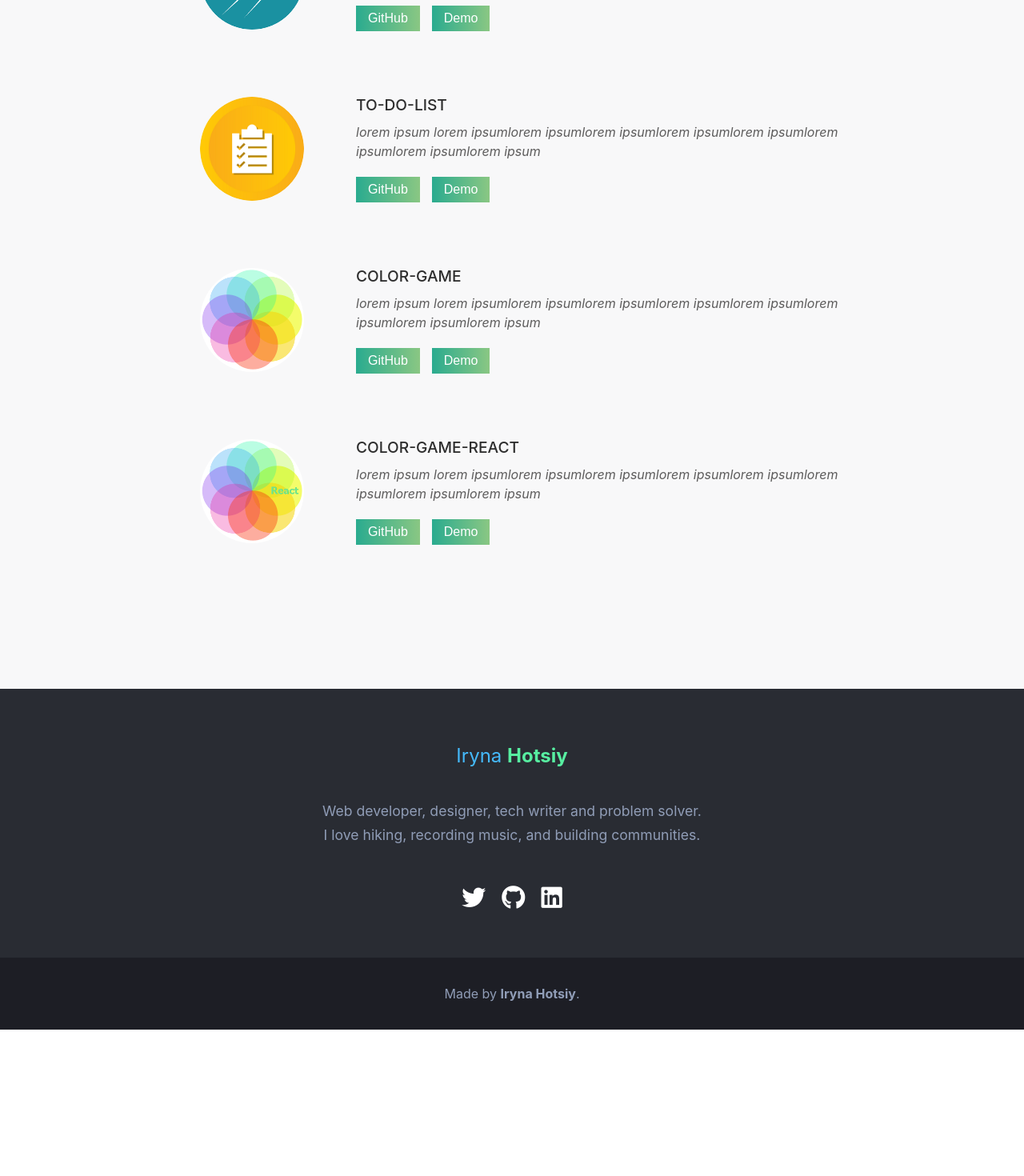
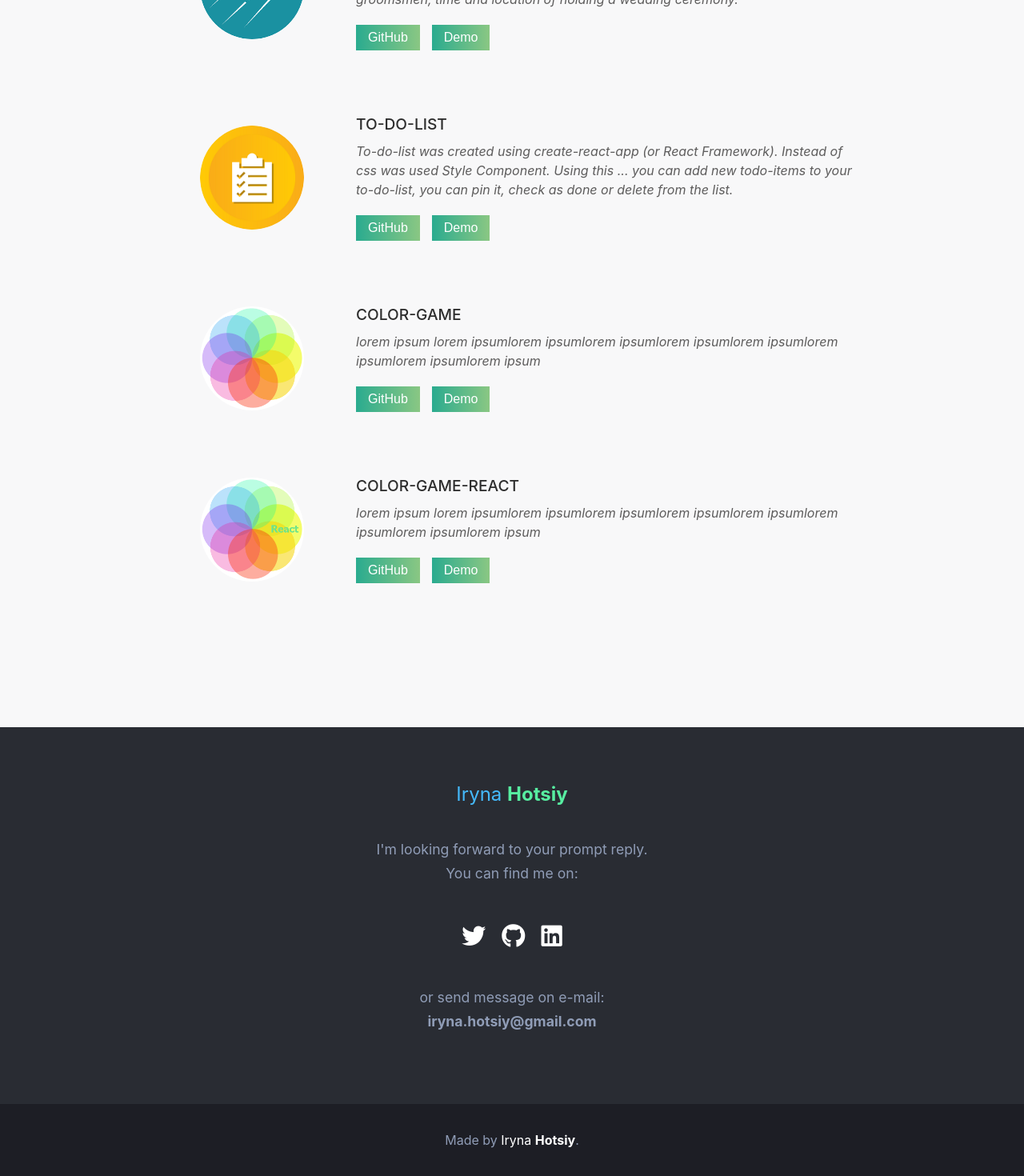
Before and after one commit to irynahotsiy/iHotsiy-Portfolio, a React (Create React App) app: page / in a window 1280 px wide. Shown: the part 2665-4135 px from the top of the page at 80% size. Before the commit the page ends 3952 px from the top, so only its background shows below. Built offline with nearby package versions, Linux system fonts and the light colour scheme.

Commit message:
Description of projects, content changes of footer

```diff
--- a/src/components/Contacts/Contacts.jsx
+++ b/src/components/Contacts/Contacts.jsx
@@ -15,9 +15,8 @@ class Contacts extends Component {
               </span>
             </h1>
             <p>
-              Web developer, designer, tech writer and problem solver.<br /> I love
-
-              hiking, recording music, and building communities.
+            I'm looking forward to your prompt reply.<br/>
+            You can find me on:
             </p>
             <div>
               {this.props.social.map(el => (
@@ -26,6 +25,7 @@ class Contacts extends Component {
                 </a>
               ))}
             </div>
+            <p>or send message on e-mail:<br/> <strong>iryna.hotsiy@gmail.com</strong></p>
             </div>
           </section>
       </>
--- a/src/components/Footer/Footer.css
+++ b/src/components/Footer/Footer.css
@@ -10,3 +10,7 @@ footer{
 footer p{
     margin: 0;
 }
+footer a{
+    text-decoration: none;
+    color: white;
+}
--- a/src/components/Footer/Footer.jsx
+++ b/src/components/Footer/Footer.jsx
@@ -7,7 +7,7 @@ class Footer extends Component {
         return (
         <>
             <footer>
-                <p>Made by <strong>Iryna Hotsiy</strong>.</p>
+                <p>Made by <a href="https://github.com/irynahotsiy/portfolio-site/tree/master">Iryna <strong>Hotsiy</strong></a>.</p>
             </footer>
         </>
          );
--- a/src/db.js
+++ b/src/db.js
@@ -83,7 +83,7 @@ export const db = {
             "id": "1",
             "img":  require("./Photos/invitation.png"),
             "title": "Site-invitation",
-            "description": "lorem ipsum lorem ipsumlorem ipsumlorem ipsumlorem ipsumlorem ipsumlorem ipsumlorem ipsumlorem ipsum",
+            "description": "This project was created using HTML, CSS and jQuery library. This is a wedding site-invitation, which contains details about date, marrige couple, bridesmaids and groomsmen, time and location of holding a wedding ceremony.",
             "github": "https://github.com/irynahotsiy/site-invitation",
             "demo": "https://irynahotsiy.github.io/site-invitation"
         },
@@ -91,7 +91,7 @@ export const db = {
             "id": "2",
             "img":  require("./Photos/todo.png"),
             "title": "To-do-list",
-            "description": "lorem ipsum lorem ipsumlorem ipsumlorem ipsumlorem ipsumlorem ipsumlorem ipsumlorem ipsumlorem ipsum",
+            "description": "To-do-list was created using create-react-app (or React Framework). Instead of css was used Style Component. Using this ... you can add new todo-items to your to-do-list, you can pin it, check as done or delete from the list.",
             "github": "https://github.com/irynahotsiy/to-do-list",
             "demo": "https://toddddo-list.netlify.com"
         },
```
